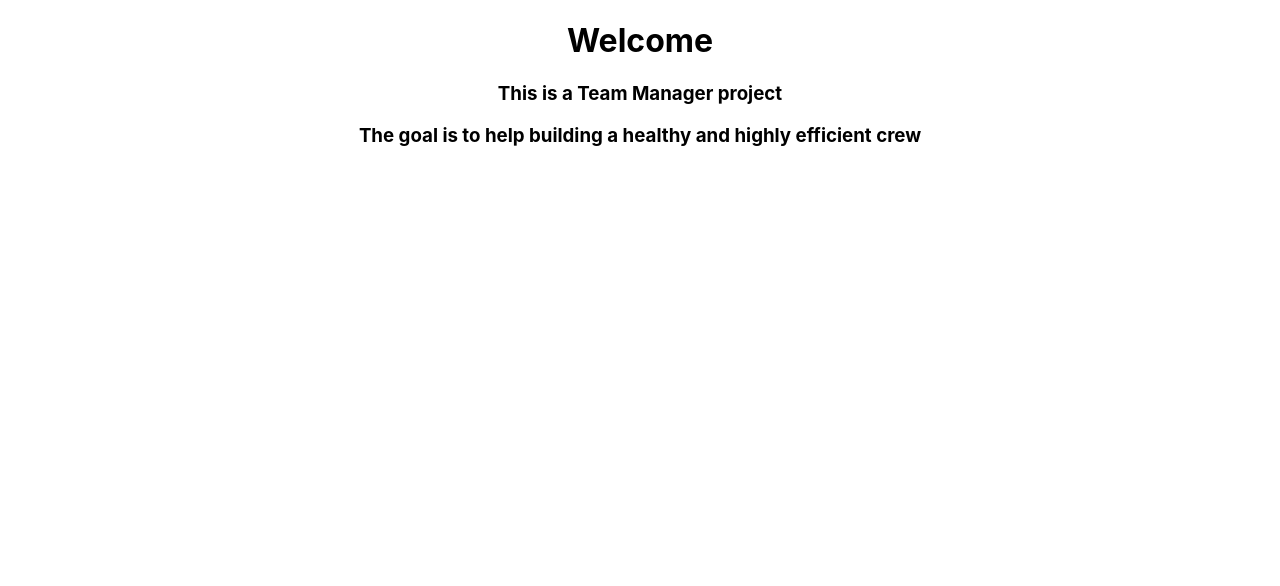
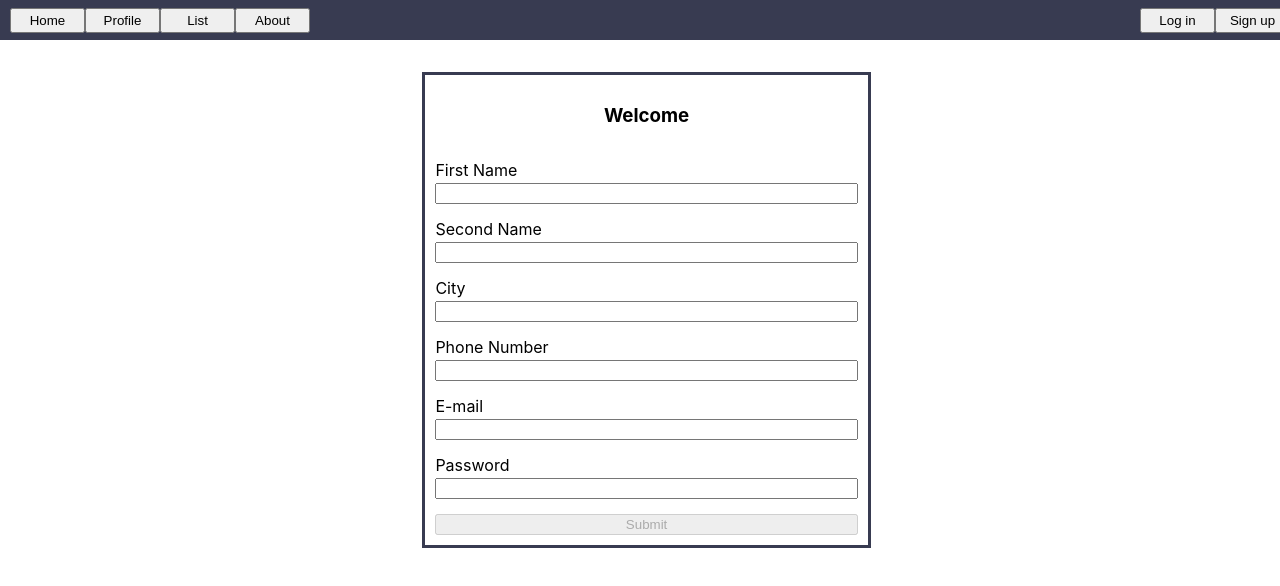
Before and after one commit to LonelyTrouvere/Internship, a React (Create React App) app: page /signup in a window 1280 px wide. Shown: the top 586 px of the page. Built offline with nearby package versions, Linux system fonts and the light colour scheme.

Commit message:
New pages

```diff
--- a/package.json
+++ b/package.json
@@ -13,6 +13,7 @@
     "dotenv": "^16.0.3",
     "react": "^18.2.0",
     "react-dom": "^18.2.0",
+    "react-router-dom": "^6.10.0",
     "react-scripts": "5.0.1",
     "typescript": "^4.9.5",
     "web-vitals": "^2.1.4"
--- a/src/App.css
+++ b/src/App.css
@@ -1,38 +1,11 @@
-.App {
-  text-align: center;
+.form-buttons{
+  display: flex;
+  flex-direction: row-reverse;
+  gap: 10px;
+  padding: 25px;
 }
 
-.App-logo {
-  height: 40vmin;
-  pointer-events: none;
+.buttons{
+  height: 25px;
+  width: 75px;
 }
-
-@media (prefers-reduced-motion: no-preference) {
-  .App-logo {
-    animation: App-logo-spin infinite 20s linear;
-  }
-}
-
-.App-header {
-  background-color: #282c34;
-  min-height: 100vh;
-  display: flex;
-  flex-direction: column;
-  align-items: center;
-  justify-content: center;
-  font-size: calc(10px + 2vmin);
-  color: white;
-}
-
-.App-link {
-  color: #61dafb;
-}
-
-@keyframes App-logo-spin {
-  from {
-    transform: rotate(0deg);
-  }
-  to {
-    transform: rotate(360deg);
-  }
-}
--- a/src/App.tsx
+++ b/src/App.tsx
@@ -1,9 +1,22 @@
 import React from 'react';
 import Main from './Pages/MainPage'
+import Form from './Pages/Form'
+import About from './Pages/About'
+import Navbar from './Components/Navbar'
+import {Routes, Route} from 'react-router-dom'
+import './App.css'
 
 function App() {
   return (
-    <Main/>
+    <>
+    <Navbar />
+    <Routes>
+        <Route path='/' element={<Main/>}></Route>
+        <Route path='/about' element={<About/>}></Route>
+        <Route path="/login" element={<Form type="login"/>}></Route>
+        <Route path="/signup" element={<Form type="signup"/>}></Route>
+    </Routes>
+    </>
   );
 }
 
--- /dev/null
+++ b/src/Components/Navbar.tsx
@@ -0,0 +1,22 @@
+import {Link} from 'react-router-dom'
+import '../Styles/Navbar.css'
+
+const Navbar = () =>
+{
+    return (
+    <nav>
+        <div>
+        <Link to=""><button className='home buttons'>Home</button></Link>
+        <Link to="/profile"><button className='profile buttons'>Profile</button></Link>
+        <Link to="/list"><button className='list buttons'>List</button></Link>
+        <Link to="/about"><button className='about buttons'>About</button></Link>
+        </div>
+        <div className='forms'>
+        <Link to="/login"><button className='login buttons'>Log in</button></Link>
+        <Link to="/signup"><button className='signup buttons'>Sign up</button></Link>
+        </div>
+    </nav>
+    );
+}
+
+export default Navbar;
--- /dev/null
+++ b/src/Pages/About.tsx
@@ -0,0 +1,12 @@
+
+const About = () =>{
+    return(
+        <p>
+            This is an internship project for Meduzzen build april-may 20223 by Kobzar Stanislav.
+            <br/>
+            The project is aimed to construct a Team Manager.
+        </p>
+    );
+}
+
+export default About;
--- /dev/null
+++ b/src/Pages/Form.tsx
@@ -0,0 +1,46 @@
+import "../Styles/Form.css"
+
+const Form = ( props:
+    {type: string}
+) => {
+    return (
+        <form className="input-form">
+            <h3>Welcome</h3>
+            {
+                props.type === "signup" &&
+            <>
+            <div className="inp">
+            <label htmlFor="fname">First Name</label>
+            <input type="input" name="fname"/>
+            </div>
+            <div className="inp">
+            <label htmlFor="sname">Second Name</label>
+            <input type="input" name="sname"/>
+            </div>
+            <div className="inp">
+            <label htmlFor="city">City</label>
+            <input type="input" name="city"/>
+            </div>
+            <div className="inp">
+            <label htmlFor="phone">Phone Number</label>
+            <input type="input" name="phone"/>
+            </div>
+            </>
+            }
+
+            <div className="inp">
+            <label htmlFor="email">E-mail</label>
+            <input type="input" name="email"/>
+            </div>
+            <div className="inp">
+            <label htmlFor="password">Password</label>
+            <input type="password" name="password"/>
+            </div>
+            <div className="inp">
+            <button disabled>Submit</button>
+            </div>
+        </form>
+    );
+}
+
+export default Form;
--- a/src/Pages/MainPage.tsx
+++ b/src/Pages/MainPage.tsx
@@ -1,11 +1,14 @@
-
 const Main = () => {
     return (
+    <>
+    <div className='form-buttons'>
+    </div>
         <div className="container" style={{textAlign:'center'}}>
             <h1>Welcome</h1>
             <h3>This is a Team Manager project</h3>
             <h3>The goal is to help building a healthy and highly efficient crew</h3>
         </div>
+    </>
     );
 }
 
--- /dev/null
+++ b/src/Styles/Form.css
@@ -0,0 +1,20 @@
+form{
+    margin-left: 33%;
+    margin-top: 2em;
+    width: 33%;
+    padding: 10px;
+    display: flex;
+    flex-direction: column;
+    gap: 15px;
+    border: 3px rgb(56, 59, 81) solid;
+}
+
+h3{
+    align-self: center;
+}
+
+.inp{
+    display: flex;
+    flex-direction: column;
+    gap: 3px;
+}
--- /dev/null
+++ b/src/Styles/Navbar.css
@@ -0,0 +1,15 @@
+nav{
+    display: flex;
+    flex-direction: column;
+    flex-wrap: wrap;
+    justify-content: center;
+    background-color: rgb(56, 59, 81);
+    width:100%;
+    height: 40px;
+    margin-bottom: 10px;
+    padding-left: 10px;
+}
+
+.forms{
+    align-self: flex-end;
+}
--- a/src/index.tsx
+++ b/src/index.tsx
@@ -3,13 +3,16 @@ import ReactDOM from 'react-dom/client';
 import './index.css';
 import App from './App';
 import reportWebVitals from './reportWebVitals';
+import {BrowserRouter} from 'react-router-dom'
 
 const root = ReactDOM.createRoot(
   document.getElementById('root') as HTMLElement
 );
 root.render(
   <React.StrictMode>
+    <BrowserRouter>
     <App />
+    </BrowserRouter>
   </React.StrictMode>
 );
 
```
Also changed, not shown: 1 other file (tests, documents, lock files or other folders).
